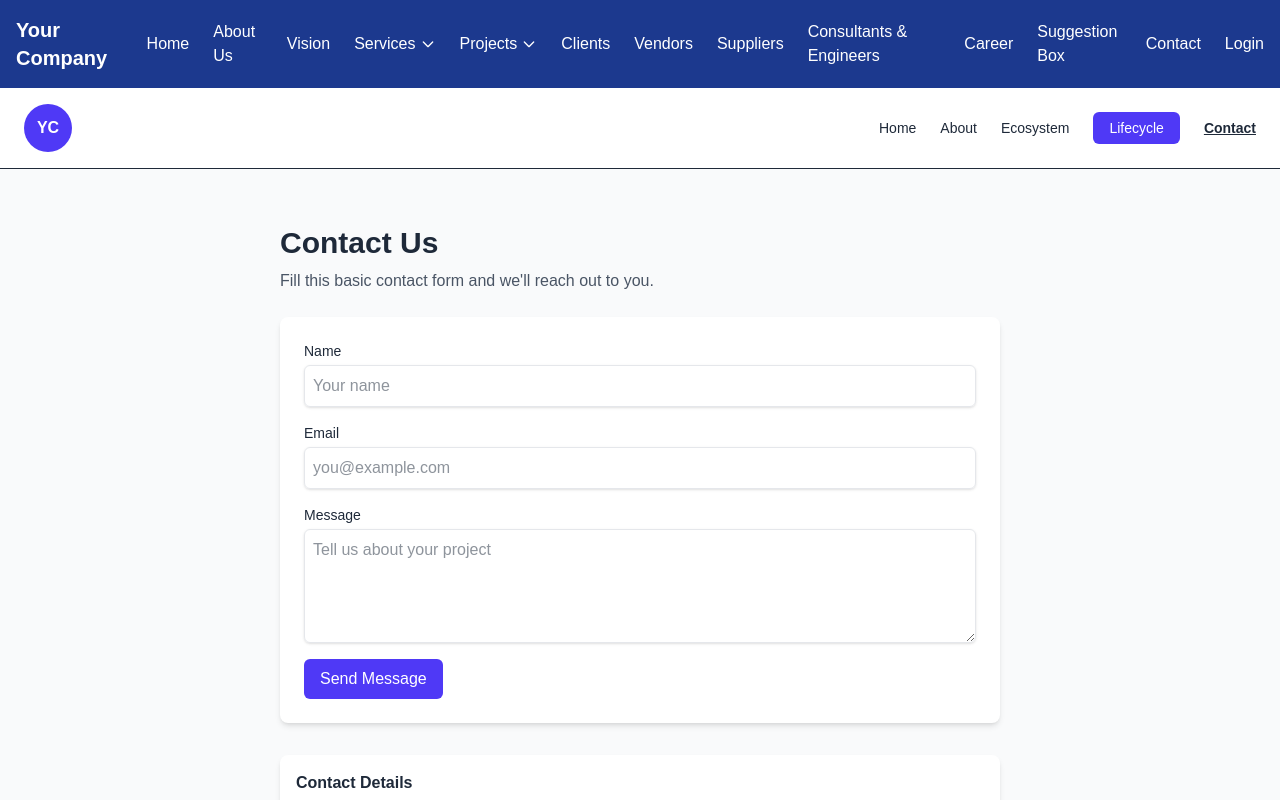
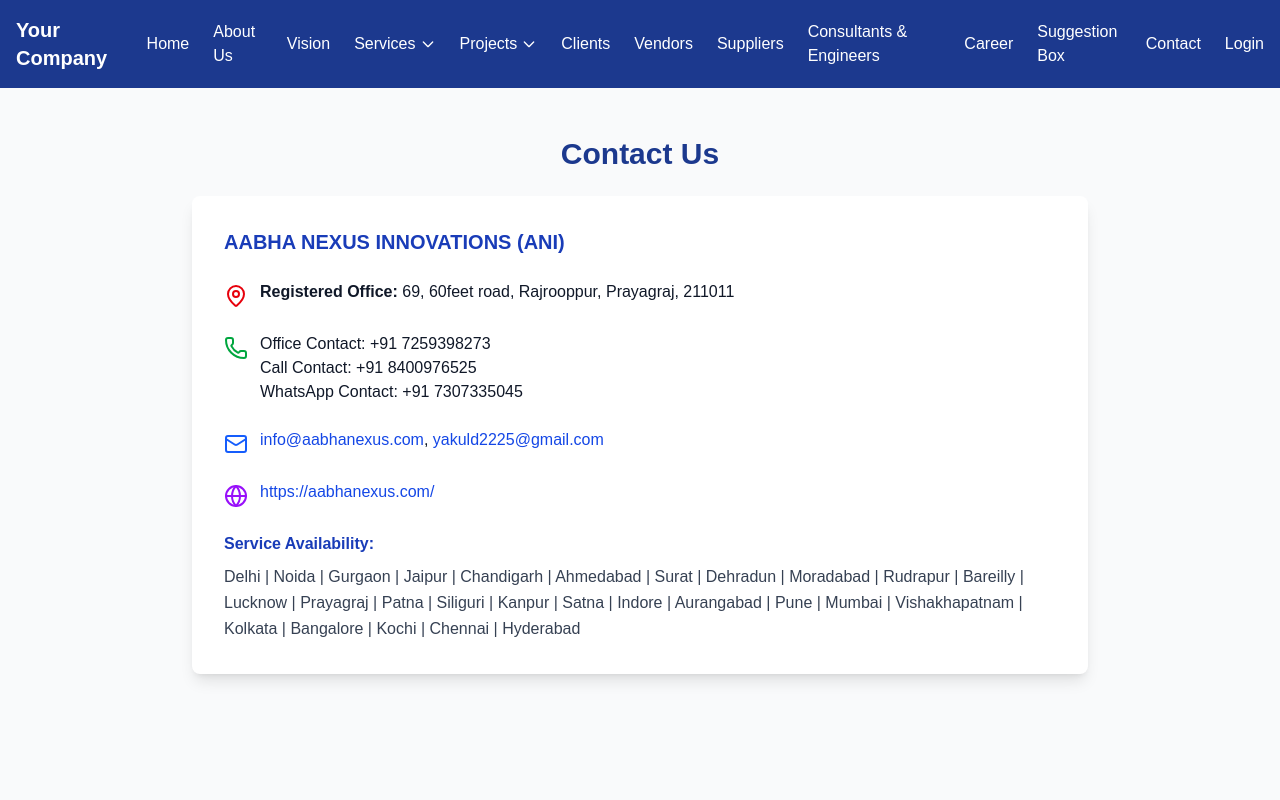
Before and after one commit to sadia3561/ANI-MEPF, a Next.js app: page /contact in a window 1280 px wide. Shown: the top 800 px of the page. Built offline with nearby package versions, Linux system fonts and the light colour scheme.

Commit message:
my latest code

```diff
--- /dev/null
+++ b/src/app/clients/page.tsx
@@ -0,0 +1,46 @@
+// src/app/clients/page.tsx
+
+import { Building2, Factory, Hospital, GraduationCap, Home, Store, Landmark } from "lucide-react";
+
+export default function ClientsPage() {
+  return (
+    <div className="min-h-screen bg-gray-50 text-gray-900 px-6 py-12">
+      <h1 className="text-3xl font-bold text-blue-900 text-center mb-8">Our Clients</h1>
+
+      <p className="text-center text-gray-700 mb-12">
+        Serving a wide range of industries:
+      </p>
+
+      <div className="max-w-4xl mx-auto grid md:grid-cols-2 gap-6">
+        <div className="flex items-center gap-3 p-4 bg-white rounded-lg shadow">
+          <Building2 className="w-6 h-6 text-blue-600" />
+          <span>Corporates</span>
+        </div>
+        <div className="flex items-center gap-3 p-4 bg-white rounded-lg shadow">
+          <Factory className="w-6 h-6 text-purple-600" />
+          <span>Factories</span>
+        </div>
+        <div className="flex items-center gap-3 p-4 bg-white rounded-lg shadow">
+          <Hospital className="w-6 h-6 text-red-600" />
+          <span>Hospitals</span>
+        </div>
+        <div className="flex items-center gap-3 p-4 bg-white rounded-lg shadow">
+          <GraduationCap className="w-6 h-6 text-green-600" />
+          <span>Institutions</span>
+        </div>
+        <div className="flex items-center gap-3 p-4 bg-white rounded-lg shadow">
+          <Home className="w-6 h-6 text-orange-600" />
+          <span>Real Estate</span>
+        </div>
+        <div className="flex items-center gap-3 p-4 bg-white rounded-lg shadow">
+          <Store className="w-6 h-6 text-pink-600" />
+          <span>Retail</span>
+        </div>
+        <div className="flex items-center gap-3 p-4 bg-white rounded-lg shadow">
+          <Landmark className="w-6 h-6 text-indigo-600" />
+          <span>Government</span>
+        </div>
+      </div>
+    </div>
+  );
+}
--- a/src/app/components/navbar.tsx
+++ b/src/app/components/navbar.tsx
@@ -120,7 +120,7 @@
       {mobileMenuOpen && (
         <ul className="md:hidden absolute top-full left-0 w-full bg-blue-900 text-white flex flex-col space-y-1 p-4 z-40">
           <li><Link href="/" className="hover:text-yellow-300">Home</Link></li>
-          <li><Link href="/about" className="hover:text-yellow-300">About</Link></li>
+          <li><Link href="/aboutus" className="hover:text-yellow-300">About Us</Link></li>
           <li><Link href="/vision" className="hover:text-yellow-300">Vision</Link></li>
           <li><Link href="/projects" className="hover:text-yellow-300">Projects</Link></li>
           <li><Link href="/contact" className="hover:text-yellow-300">Contact</Link></li>
--- a/src/app/contact/page.tsx
+++ b/src/app/contact/page.tsx
@@ -1,94 +1,64 @@
-// FILE: src/app/contact/page.tsx
-import Link from "next/link";
-
-export const metadata = {
-  title: "Contact — Your Company",
-};
+// src/app/contact/page.tsx
+import { MapPin, Phone, Smartphone, Mail, Globe } from "lucide-react";
 
 export default function ContactPage() {
   return (
-    <div className="bg-gray-50 text-gray-800 min-h-screen">
-      {/* Header */}
-      <header className="bg-white border-b">
-        <div className="max-w-7xl mx-auto px-6 py-4 flex items-center justify-between">
-          <Link href="/" className="flex items-center gap-3">
-            <div className="w-12 h-12 bg-indigo-600 rounded-full flex items-center justify-center text-white font-bold">
-              YC
-            </div>
-          </Link>
-          <nav className="space-x-6 text-sm">
-            <Link href="/">Home</Link>
-            <Link href="/about">About</Link>
-            <Link href="/ecosystem">Ecosystem</Link>
-            <Link
-              href="/lifecycle"
-              className="text-white bg-indigo-600 px-4 py-2 rounded-md"
-            >
-              Lifecycle
-            </Link>
-            <Link href="/contact" className="underline font-semibold">
-              Contact
-            </Link>
-          </nav>
-        </div>
-      </header>
+    <div className="min-h-screen bg-gray-50 text-gray-900 px-6 py-12">
+      <h1 className="text-3xl font-bold text-blue-900 mb-6 text-center">Contact Us</h1>
 
-      {/* Main Content */}
-      <main className="max-w-3xl mx-auto px-6 py-14">
-        <h2 className="text-3xl font-bold">Contact Us</h2>
-        <p className="mt-2 text-gray-600">
-          Fill this basic contact form and we&apos;ll reach out to you.
-        </p>
+      <div className="max-w-4xl mx-auto bg-white shadow-lg rounded-lg p-8 space-y-6">
+        <h2 className="text-xl font-semibold text-blue-800">AABHA NEXUS INNOVATIONS (ANI)</h2>
 
-        {/* Contact Form */}
-        <form className="mt-6 bg-white p-6 rounded-lg shadow-md space-y-4">
-          <div>
-            <label className="block text-sm font-medium">Name</label>
-            <input
-              type="text"
-              className="mt-1 block w-full rounded-md border border-gray-200 shadow-sm p-2"
-              placeholder="Your name"
-              required
-            />
-          </div>
-          <div>
-            <label className="block text-sm font-medium">Email</label>
-            <input
-              type="email"
-              className="mt-1 block w-full rounded-md border border-gray-200 shadow-sm p-2"
-              placeholder="you@example.com"
-              required
-            />
-          </div>
-          <div>
-            <label className="block text-sm font-medium">Message</label>
-            <textarea
-              className="mt-1 block w-full rounded-md border border-gray-200 shadow-sm p-2"
-              rows={4}
-              placeholder="Tell us about your project"
-              required
-            ></textarea>
-          </div>
-          <div>
-            <button
-              type="submit"
-              className="bg-indigo-600 text-white px-4 py-2 rounded-md hover:bg-indigo-700"
-            >
-              Send Message
-            </button>
-          </div>
-        </form>
-
-        {/* Contact us Details */}
-        <div className="mt-8 bg-white p-4 rounded-lg shadow-md">
-          <h4 className="font-semibold">Contact Details</h4>
-          <p className="text-sm text-gray-600 mt-2">
-            Phone: +91 90000 00000 <br />
-            Email: info@yourcompany.com <br />
-            Address: Your office address here
+        {/* Address */}
+        <div className="flex items-start gap-3">
+          <MapPin className="w-6 h-6 text-red-600 mt-1" />
+          <p>
+            <b>Registered Office:</b> 69, 60feet road, Rajrooppur, Prayagraj, 211011
           </p>
         </div>
-      </main>
+
+        {/* Contact Numbers */}
+        <div className="flex items-start gap-3">
+          <Phone className="w-6 h-6 text-green-600 mt-1" />
+          <div>
+            <p>Office Contact: +91 7259398273</p>
+            <p>Call Contact: +91 8400976525</p>
+            <p>WhatsApp Contact: +91 7307335045</p>
+          </div>
+        </div>
+
+        {/* Email */}
+        <div className="flex items-start gap-3">
+          <Mail className="w-6 h-6 text-blue-600 mt-1" />
+          <p>
+            <a href="mailto:info@aabhanexus.com" className="text-blue-700 hover:underline">
+              info@aabhanexus.com
+            </a>
+            ,{" "}
+            <a href="mailto:yakuld2225@gmail.com" className="text-blue-700 hover:underline">
+              yakuld2225@gmail.com
+            </a>
+          </p>
+        </div>
+
+        {/* Website */}
+        <div className="flex items-start gap-3">
+          <Globe className="w-6 h-6 text-purple-600 mt-1" />
+          <a href="https://aabhanexus.com/" target="_blank" className="text-blue-700 hover:underline">
+            https://aabhanexus.com/
+          </a>
+        </div>
+
+        {/* Service Availability */}
+        <div>
+          <h3 className="font-semibold text-blue-800 mt-4 mb-2">Service Availability:</h3>
+          <p className="text-gray-700 leading-relaxed">
+            Delhi | Noida | Gurgaon | Jaipur | Chandigarh | Ahmedabad | Surat | Dehradun | Moradabad |
+            Rudrapur | Bareilly | Lucknow | Prayagraj | Patna | Siliguri | Kanpur | Satna | Indore |
+            Aurangabad | Pune | Mumbai | Vishakhapatnam | Kolkata | Bangalore | Kochi | Chennai | Hyderabad
+          </p>
+        </div>
+      </div>
     </div>
   );
 }
```
Also changed, not shown: package.json (+7 -9 lines), 1 other file (tests, documents, lock files or other folders).
